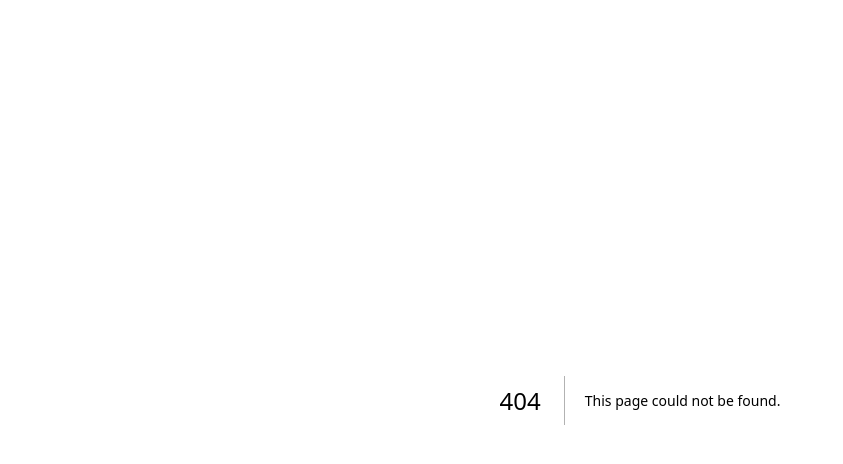
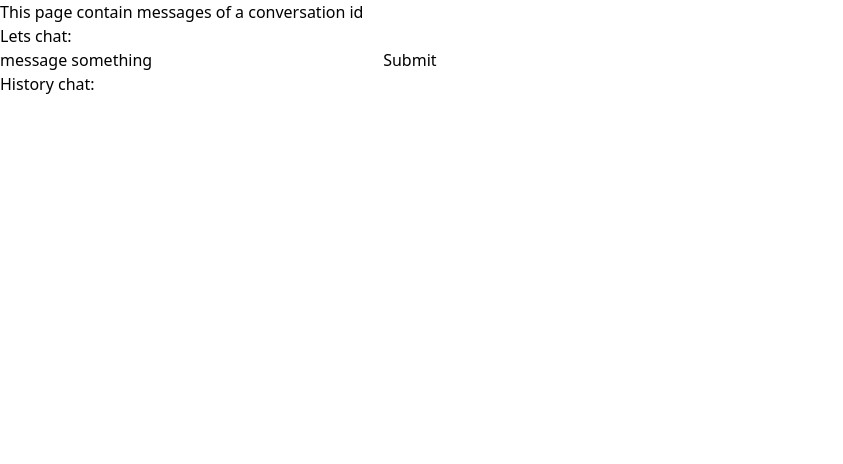
Before and after one commit to DuzDao/DuzDaoGPT, a Next.js app in the folder duzdao-gpt/: page /conversations/conversationIdTest in a window 1280 px wide. Before the commit this address had no page. Shown: the top 464 px of the page, without its empty margins (0-843 px from the left). Built offline with nearby package versions, Linux system fonts and the light colour scheme; no server answers.

Commit message:
feat: handle logic new message from users

```diff
--- a/duzdao-gpt/app/login/page.tsx
+++ b/duzdao-gpt/app/auth/login/page.tsx
@@ -14,9 +14,13 @@ const LoginPage = () => {
     const result = await signIn("credentials", {
       email,
       password,
+      redirect: false,
     });
     if (!result?.error) {
+      console.log("Logged in done!");
       router.push("/conversations");
+    } else {
+      console.log("Failed");
     }
   };
 
@@ -46,7 +50,7 @@ const LoginPage = () => {
             }}
           />
         </div>
-        <button>Submit</button>
+        <button type="submit">Submit</button>
       </form>
     </>
   );
--- /dev/null
+++ b/duzdao-gpt/app/conversations/conversationIdTest/page.tsx
@@ -0,0 +1,48 @@
+"use client";
+
+import React from "react";
+import { useState, useEffect } from "react";
+import { getMessages } from "@/app/lib/actions";
+import { appendNewMessageFromUser } from "@/app/lib/actions";
+
+const page = () => {
+  const [userMessage, setUserMessage] = useState("");
+  const [newMessageCome, setNewMessageCome] = useState(false);
+  const conversationId = "cm5vxc9j50001hdn0zwq8c279";
+
+  useEffect(() => {
+    const fetchMessages = async () => {
+      const messages = await getMessages(conversationId);
+      console.log(messages);
+      return messages.messages;
+    };
+    fetchMessages();
+  }, [newMessageCome]);
+
+  const handleNewMessageFromUser = () => {
+    appendNewMessageFromUser(conversationId, userMessage);
+    setNewMessageCome(!newMessageCome);
+  };
+
+  return (
+    <div>
+      <h1>This page contain messages of a conversation id</h1>
+      <h1>Lets chat:</h1>
+      <form onSubmit={handleNewMessageFromUser}>
+        <label htmlFor="userMessage">message something</label>
+        <input
+          type="text"
+          onChange={(e) => {
+            setUserMessage(e.target.value);
+          }}
+          value={userMessage}
+        />
+        <button type="submit">Submit</button>
+      </form>
+
+      <h1>History chat:</h1>
+    </div>
+  );
+};
+
+export default page;
--- /dev/null
+++ b/duzdao-gpt/app/conversations/page.tsx
@@ -0,0 +1,12 @@
+import React from "react";
+
+const page = () => {
+  return (
+    <div>
+      <h1>Conversations</h1>
+      <a href="/conversations/conversationIdTest">Any ConversationId</a>
+    </div>
+  );
+};
+
+export default page;
--- /dev/null
+++ b/duzdao-gpt/app/lib/actions.ts
@@ -0,0 +1,21 @@
+'use server';
+
+export async function getMessages(conversationId: string) {
+  const res = await fetch(process.env.URL + `/api/conversations/${conversationId}`, {method: "GET"})
+  const result = await res.json();
+  return result;
+}
+
+export async function appendNewMessageFromUser(conversationId: string, userMessage: string) {
+  const res = await fetch(process.env.URL + `/api/conversations/${conversationId}`, {
+    method:"POST",
+    headers: {
+      "Content-Type": "application/json"
+    },
+    body: JSON.stringify({
+      role: "user",
+      content: userMessage
+    })
+  })
+  return (await res.json()).newMessage;
+}
--- a/duzdao-gpt/app/page.tsx
+++ b/duzdao-gpt/app/page.tsx
@@ -1,7 +1,7 @@
 export default function Home() {
   return (
     <div>
-      <a href="/login">Login</a>
+      <a href="/auth/login">Login</a>
     </div>
   );
 }
```
